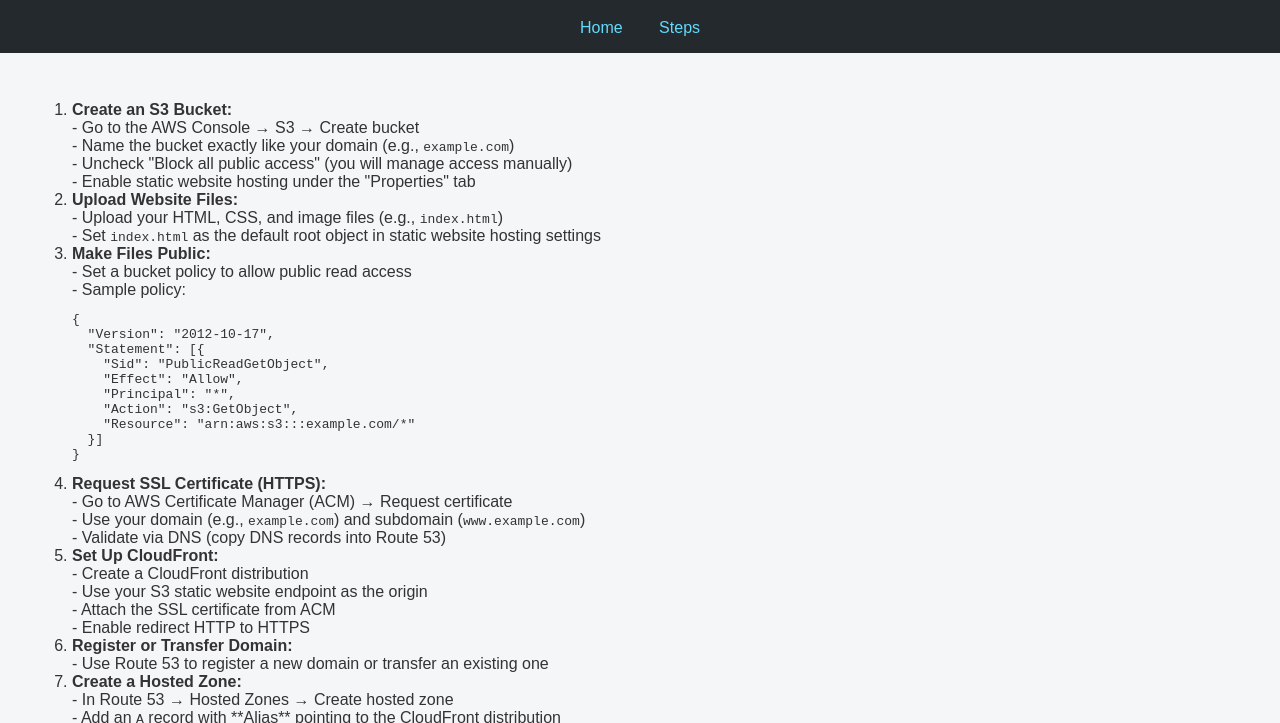
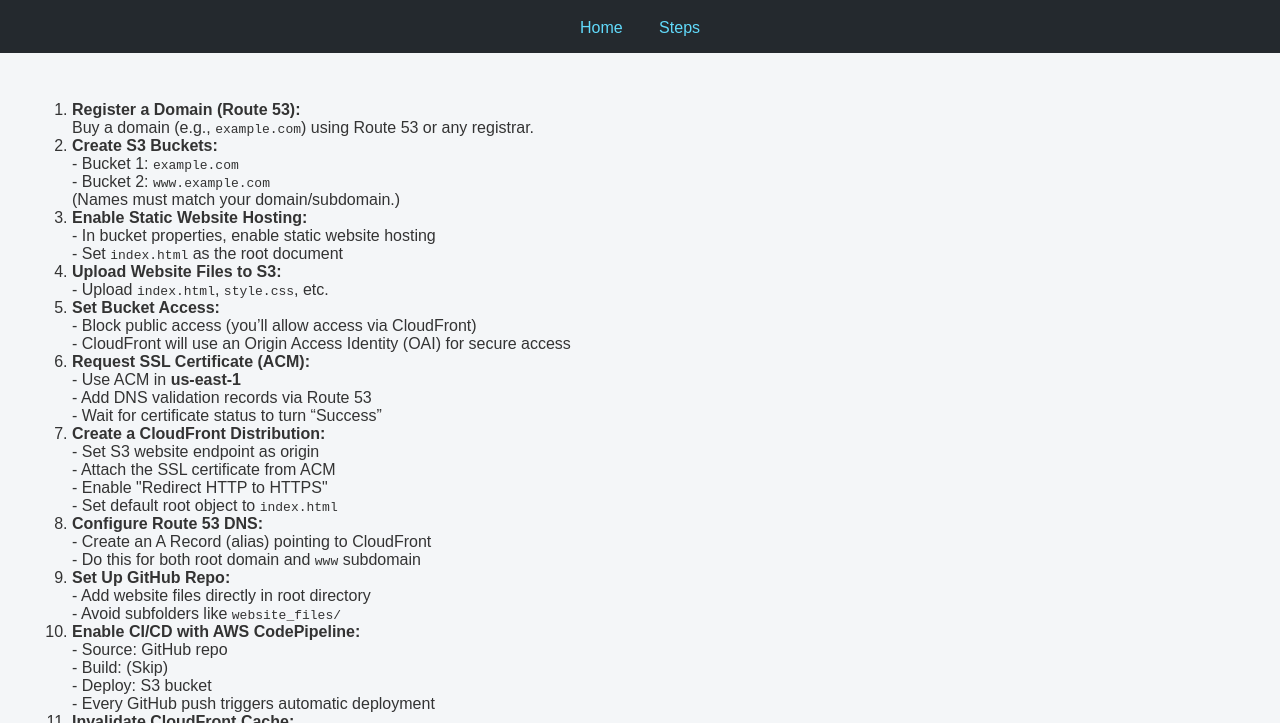
Before and after one commit to vikram-m-kumar/aws_static-website-hosting, a plain HTML site: page steps.html in a window 1280 px wide. Shown: the part 77-800 px from the top of the page. Drawn offline with Linux system fonts and the light colour scheme.

Commit message:
Update steps.html

```diff
--- a/steps.html
+++ b/steps.html
@@ -17,59 +17,57 @@
 
   <main>
     <ol>
-      <li>
-        <strong>Create an S3 Bucket:</strong><br/>
-        - Go to the AWS Console → S3 → Create bucket<br/>
-        - Name the bucket exactly like your domain (e.g., <code>example.com</code>)<br/>
-        - Uncheck "Block all public access" (you will manage access manually)<br/>
-        - Enable static website hosting under the "Properties" tab
+      <li><strong>Register a Domain (Route 53):</strong><br/>
+        Buy a domain (e.g., <code>example.com</code>) using Route 53 or any registrar.
       </li>
-      <li>
-        <strong>Upload Website Files:</strong><br/>
-        - Upload your HTML, CSS, and image files (e.g., <code>index.html</code>)<br/>
-        - Set <code>index.html</code> as the default root object in static website hosting settings
+      <li><strong>Create S3 Buckets:</strong><br/>
+        - Bucket 1: <code>example.com</code><br/>
+        - Bucket 2: <code>www.example.com</code><br/>
+        (Names must match your domain/subdomain.)
       </li>
-      <li>
-        <strong>Make Files Public:</strong><br/>
-        - Set a bucket policy to allow public read access<br/>
-        - Sample policy:
-        <pre><code>{
-  "Version": "2012-10-17",
-  "Statement": [{
-    "Sid": "PublicReadGetObject",
-    "Effect": "Allow",
-    "Principal": "*",
-    "Action": "s3:GetObject",
-    "Resource": "arn:aws:s3:::example.com/*"
-  }]
-}</code></pre>
+      <li><strong>Enable Static Website Hosting:</strong><br/>
+        - In bucket properties, enable static website hosting<br/>
+        - Set <code>index.html</code> as the root document
       </li>
-      <li>
-        <strong>Request SSL Certificate (HTTPS):</strong><br/>
-        - Go to AWS Certificate Manager (ACM) → Request certificate<br/>
-        - Use your domain (e.g., <code>example.com</code>) and subdomain (<code>www.example.com</code>)<br/>
-        - Validate via DNS (copy DNS records into Route 53)
+      <li><strong>Upload Website Files to S3:</strong><br/>
+        - Upload <code>index.html</code>, <code>style.css</code>, etc.
       </li>
-      <li>
-        <strong>Set Up CloudFront:</strong><br/>
-        - Create a CloudFront distribution<br/>
-        - Use your S3 static website endpoint as the origin<br/>
+      <li><strong>Set Bucket Access:</strong><br/>
+        - Block public access (you’ll allow access via CloudFront)<br/>
+        - CloudFront will use an Origin Access Identity (OAI) for secure access
+      </li>
+      <li><strong>Request SSL Certificate (ACM):</strong><br/>
+        - Use ACM in <strong>us-east-1</strong><br/>
+        - Add DNS validation records via Route 53<br/>
+        - Wait for certificate status to turn “Success”
+      </li>
+      <li><strong>Create a CloudFront Distribution:</strong><br/>
+        - Set S3 website endpoint as origin<br/>
         - Attach the SSL certificate from ACM<br/>
-        - Enable redirect HTTP to HTTPS
+        - Enable "Redirect HTTP to HTTPS"<br/>
+        - Set default root object to <code>index.html</code>
       </li>
-      <li>
-        <strong>Register or Transfer Domain:</strong><br/>
-        - Use Route 53 to register a new domain or transfer an existing one
+      <li><strong>Configure Route 53 DNS:</strong><br/>
+        - Create an A Record (alias) pointing to CloudFront<br/>
+        - Do this for both root domain and <code>www</code> subdomain
       </li>
-      <li>
-        <strong>Create a Hosted Zone:</strong><br/>
-        - In Route 53 → Hosted Zones → Create hosted zone<br/>
-        - Add an <code>A</code> record with **Alias** pointing to the CloudFront distribution
+      <li><strong>Set Up GitHub Repo:</strong><br/>
+        - Add website files directly in root directory<br/>
+        - Avoid subfolders like <code>website_files/</code>
       </li>
-      <li>
-        <strong>Test Your Website:</strong><br/>
-        - Open your domain in a browser (e.g., <code>https://www.example.com</code>)<br/>
-        - You should see your website live and served over HTTPS
+      <li><strong>Enable CI/CD with AWS CodePipeline:</strong><br/>
+        - Source: GitHub repo<br/>
+        - Build: (Skip)<br/>
+        - Deploy: S3 bucket<br/>
+        - Every GitHub push triggers automatic deployment
+      </li>
+      <li><strong>Invalidate CloudFront Cache:</strong><br/>
+        - Manually invalidate after deployment to reflect latest changes<br/>
+        - CloudFront caches aggressively for performance
+      </li>
+      <li><strong>Test Your Website:</strong><br/>
+        - Visit <code>https://www.example.com</code><br/>
+        - Verify HTTPS and updated content
       </li>
     </ol>
   </main>
```
